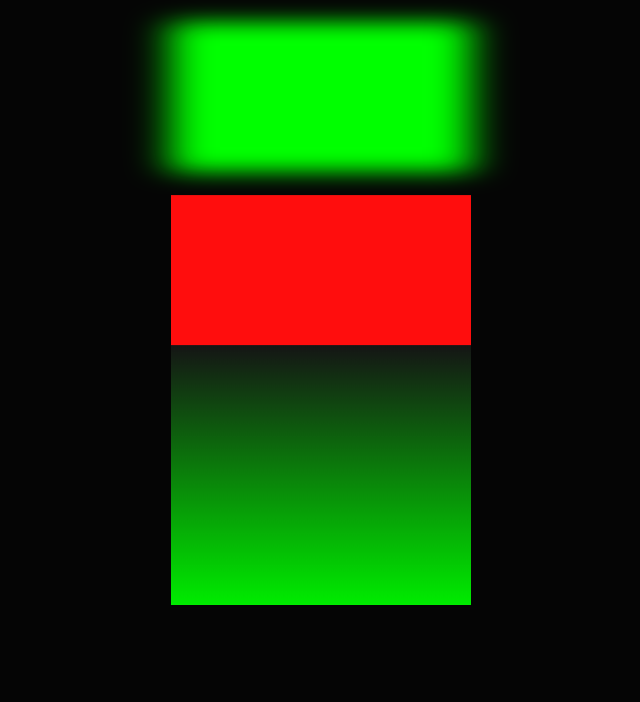
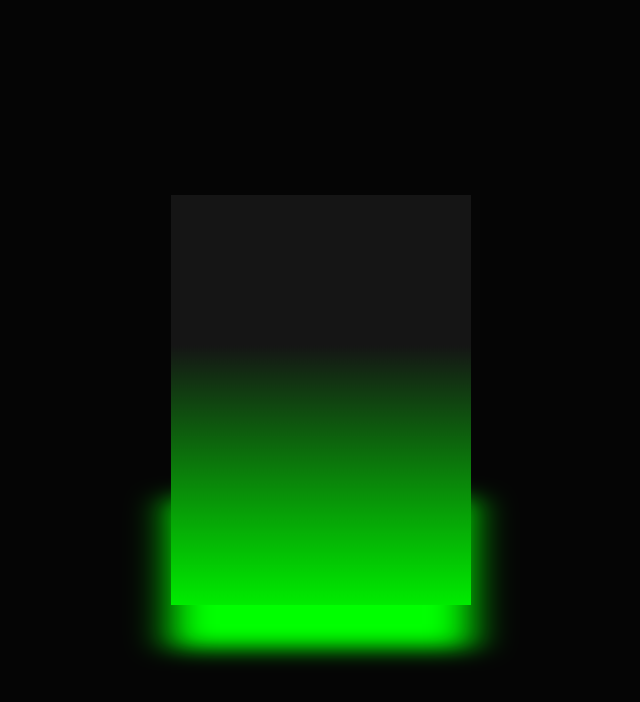
Before and after one commit to bkaan99/CSS-Archive, a plain HTML site: page 3d_glowing_cube/index.html in a window 1280 px wide. Shown: the whole page, without its empty margins (319-959 px from the left). Drawn offline with Linux system fonts and the light colour scheme.

Commit message:
3d_glowing_final

```diff
--- a/3d_glowing_cube/style.css
+++ b/3d_glowing_cube/style.css
@@ -54,7 +54,7 @@ body {
     left: 0;
     width: 300px;
     height: 300px;
-    background: rgb(255, 13, 13);
+    background: #151515;
     transform: rotateX(90deg) translateZ(150px);
 }
 
@@ -66,6 +66,6 @@ body {
     width: 300px;
     height: 300px;
     background: #0f0;
-    transform: translateZ(200px);
+    transform: translateZ(-350px);
     filter: blur(20px);
 }
```
